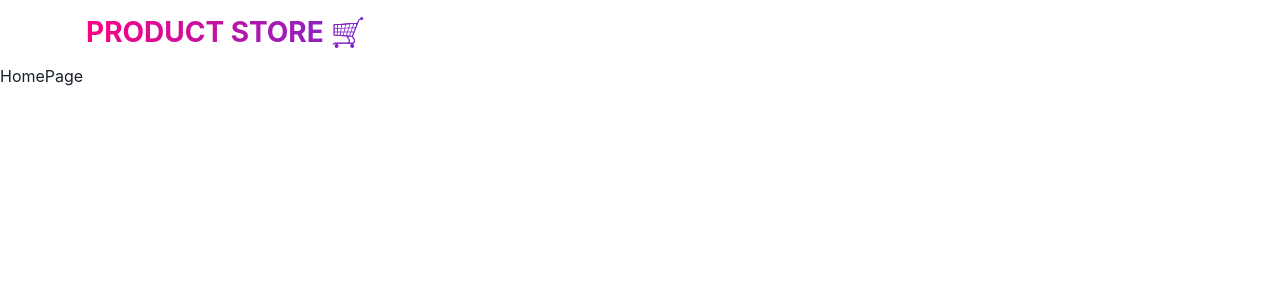
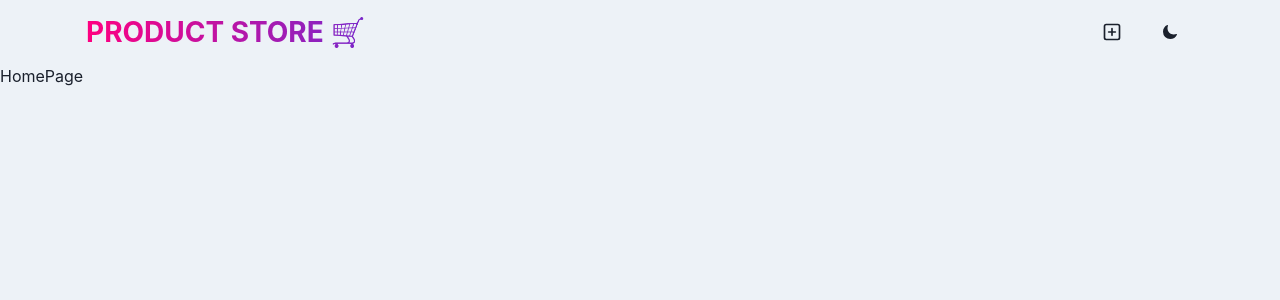
Before and after one commit to andreihuyoa/Mern, a React (Vite) app in the folder frontend/: page / in a window 1280 px wide. Shown: the top 300 px of the page. Built offline with nearby package versions, Linux system fonts and the light colour scheme.

Commit message:
Navbar component
added some icons

```diff
--- a/frontend/package.json
+++ b/frontend/package.json
@@ -10,12 +10,14 @@
     "preview": "vite preview"
   },
   "dependencies": {
+    "@chakra-ui/icons": "^2.2.4",
     "@chakra-ui/react": "^2.10.2",
     "@emotion/react": "^11.13.3",
     "@emotion/styled": "^11.13.0",
     "framer-motion": "^11.11.9",
     "react": "^18.3.1",
     "react-dom": "^18.3.1",
+    "react-icons": "^5.3.0",
     "react-router-dom": "^6.27.0"
   },
   "devDependencies": {
--- a/frontend/src/App.jsx
+++ b/frontend/src/App.jsx
@@ -5,9 +5,11 @@ import HomePage from "./pages/HomePage";
 import CreatePage from "./pages/CreatePage";
 import Navbar from "./components/Navbar";
 
+import { useColorModeValue } from "@chakra-ui/react";
+
 function App() {
   return (
-    <Box minH={"100vh"}>
+    <Box minH={"100vh"} bg={useColorModeValue("gray.100", "gray.900")}>
       <Navbar />
       <Routes>
         <Route path="/" element={<HomePage />} />
--- a/frontend/src/components/Navbar.jsx
+++ b/frontend/src/components/Navbar.jsx
@@ -1,8 +1,14 @@
-import { Container, Flex, Text } from "@chakra-ui/react";
 import React from "react";
 import { Link } from "react-router-dom";
 
+import { Button, Container, Flex, HStack, Text, useColorMode } from "@chakra-ui/react";
+import { PlusSquareIcon } from "@chakra-ui/icons";
+import { IoMoon } from "react-icons/io5";
+import { LuSun } from "react-icons/lu";
+
 const Navbar = () => {
+  const { colorMode, toggleColorMode } = useColorMode();
+
   return (
     <Container maxW={"1140px"} px={4}>
       <Flex
@@ -21,6 +27,17 @@ const Navbar = () => {
         >
           <Link to={"/"}>Product Store 🛒</Link>
         </Text>
+
+        <HStack spacing={2} alignItems={"center"}>
+          <Link to={"/create"}>
+            <Button>
+              <PlusSquareIcon fontSize={20} />
+            </Button>
+          </Link>
+          <Button onClick={toggleColorMode}>
+            {colorMode === "light" ? <IoMoon /> : <LuSun size="20" />}
+          </Button>
+        </HStack>
       </Flex>
     </Container>
   );
```
Also changed, not shown: 1 other file (tests, documents, lock files or other folders).
